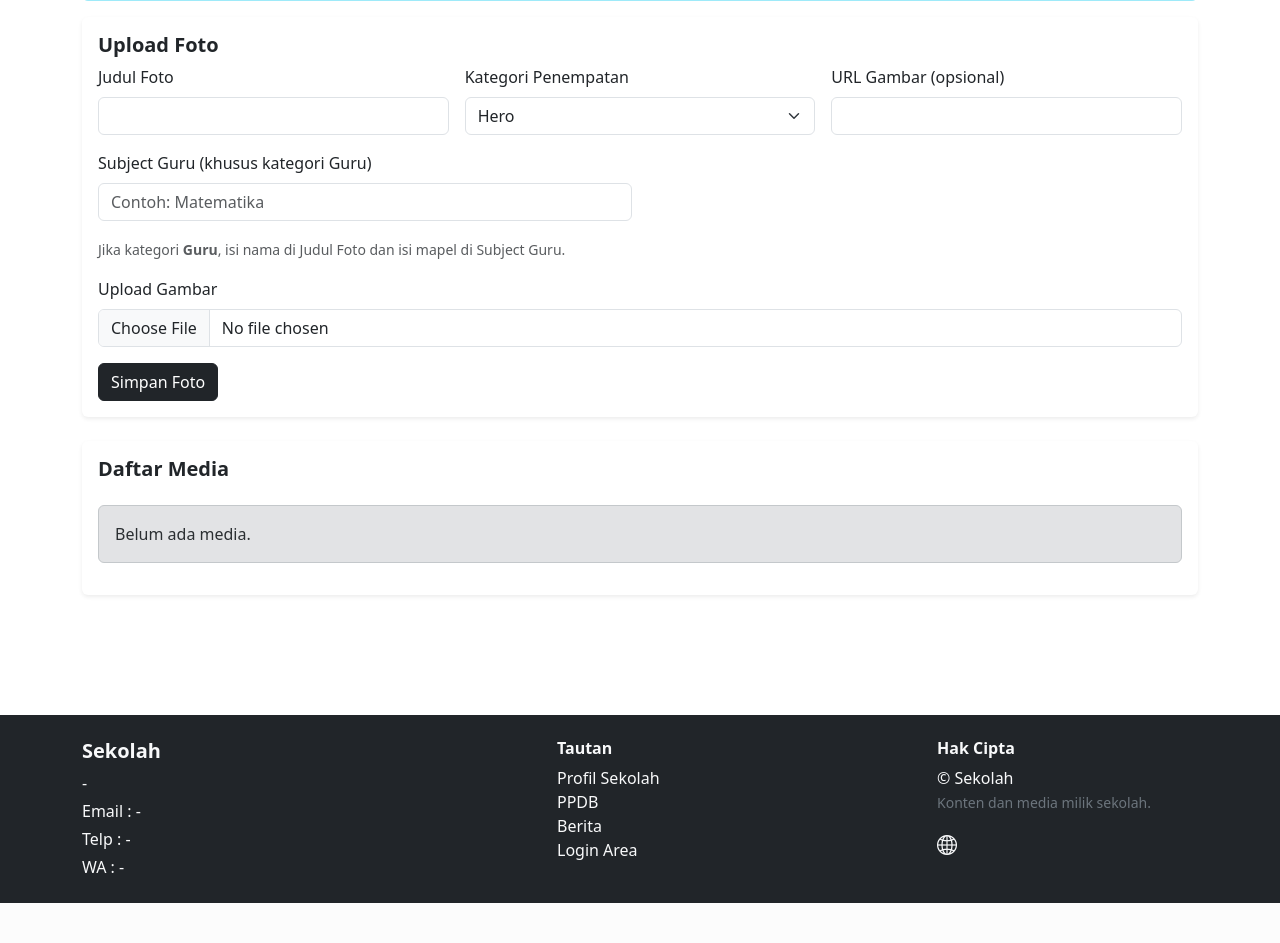
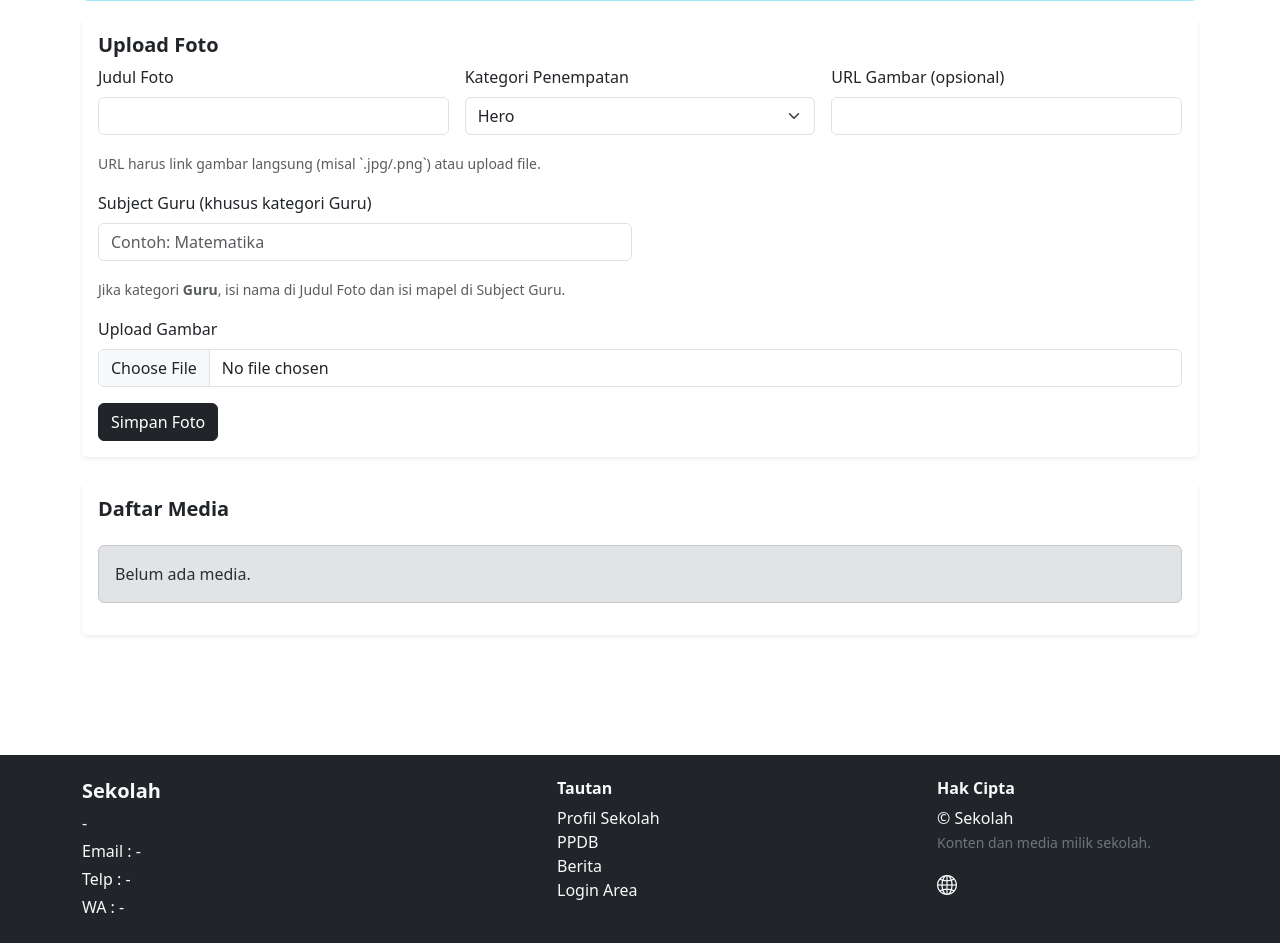
Before and after one commit to jie3116/rq_web, a Flask app: page /admin/content/media in a window 1280 px wide. Shown: the part 580-1523 px from the top of the page. Before the commit the page ends 1483 px from the top, so only its background shows below. Run offline with Flask 3, Linux system fonts and the light colour scheme; the visitor is signed in with stand-in values (Sample User, id 1); data comes from the database, SQL or seed files in the repository; data that the repository does not hold is empty.

Commit message:
perbaikan pengeloalaan konten media

```diff
--- a/app/blueprints/admin/routes.py
+++ b/app/blueprints/admin/routes.py
@@ -103,6 +103,53 @@ def _normalize_youtube_embed_url(value):
 def _normalize_map_embed_url(value):
     raw = _sanitize_text(_extract_iframe_src(value))
     return raw
+
+
+def _normalize_image_url(value):
+    raw = _sanitize_text(value)
+    if not raw:
+        return ""
+
+    # Allow static absolute path generated by app and root-relative media path.
+    if raw.startswith("/"):
+        return raw
+
+    parsed = urlparse(raw)
+    scheme = (parsed.scheme or "").lower()
+
+    # Convert common Google Drive share URLs to a direct image URL.
+    if "drive.google.com" in (parsed.netloc or "").lower():
+        file_id = ""
+        parts = [p for p in (parsed.path or "").split("/") if p]
+        if "file" in parts and "d" in parts:
+            try:
+                file_id = parts[parts.index("d") + 1]
+            except (IndexError, ValueError):
+                file_id = ""
+        if not file_id:
+            file_id = parse_qs(parsed.query).get("id", [""])[0]
+        if file_id:
+            return f"https://drive.google.com/uc?export=view&id={file_id}"
+
+    if scheme in {"http", "https"}:
+        return raw
+
+    # User often pastes domain/path without scheme.
+    if "://" not in raw and "." in raw:
+        return f"https://{raw.lstrip('/')}"
+
+    return raw
+
+
+def _looks_like_image_url(value):
+    url = (value or "").strip().lower()
+    if not url:
+        return False
+    if url.startswith("/"):
+        return True
+    if url.startswith(("http://", "https://")):
+        return True
+    return False
 
 
 def _slugify(text):
@@ -293,7 +340,14 @@ def content_profil():
         setting.about_mission = _sanitize_html(request.form.get("about_mission"))
         setting.headmaster_quote = _sanitize_html(request.form.get("headmaster_quote"))
         setting.headmaster_name = _sanitize_text(request.form.get("headmaster_name"))
-        setting.headmaster_photo_url = _sanitize_text(request.form.get("headmaster_photo_url"))
+        setting.headmaster_photo_url = _normalize_image_url(request.form.get("headmaster_photo_url"))
+        if setting.headmaster_photo_url and not _looks_like_image_url(setting.headmaster_photo_url):
+            flash(
+                "URL foto kepala sekolah tidak terlihat seperti direct image URL. "
+                "Gunakan link file gambar langsung (jpg/png/webp).",
+                "danger",
+            )
+            return redirect(url_for("admin.content_profil"))
 
         upload = request.files.get("headmaster_photo")
         if upload and upload.filename:
@@ -510,7 +564,10 @@ def content_berita():
             flash("Judul artikel wajib diisi.", "danger")
             return redirect(url_for("admin.content_berita"))
 
-        cover_url = _sanitize_text(request.form.get("cover_url"))
+        cover_url = _normalize_image_url(request.form.get("cover_url"))
+        if cover_url and not _looks_like_image_url(cover_url):
+            flash("URL cover harus berupa direct image URL (jpg/png/webp).", "danger")
+            return redirect(url_for("admin.content_berita"))
         upload = request.files.get("cover_photo")
         if upload and upload.filename:
             try:
@@ -563,7 +620,10 @@ def edit_berita(post_id):
         manual_slug = _sanitize_text(request.form.get("slug"))
         post.slug = _unique_slug(manual_slug or post.title, current_id=post.id)
 
-        cover_url = _sanitize_text(request.form.get("cover_url"))
+        cover_url = _normalize_image_url(request.form.get("cover_url"))
+        if cover_url and not _looks_like_image_url(cover_url):
+            flash("URL cover harus berupa direct image URL (jpg/png/webp).", "danger")
+            return redirect(url_for("admin.edit_berita", post_id=post.id))
         if cover_url:
             post.cover_url = cover_url
 
@@ -689,7 +749,10 @@ def content_media():
         category = _sanitize_text(request.form.get("category") or "Kegiatan")
         teacher_subject = request.form.get("teacher_subject")
         title = _compose_media_title(title, category, teacher_subject)
-        image_url = _sanitize_text(request.form.get("image_url"))
+        image_url = _normalize_image_url(request.form.get("image_url"))
+        if image_url and not _looks_like_image_url(image_url):
+            flash("URL gambar harus berupa direct image URL (jpg/png/webp).", "danger")
+            return redirect(url_for("admin.content_media"))
 
         upload = request.files.get("gallery_photo")
         if upload and upload.filename:
@@ -727,7 +790,10 @@ def edit_media(item_id):
             request.form.get("teacher_subject"),
         )
         item.category = form_category
-        image_url = _sanitize_text(request.form.get("image_url"))
+        image_url = _normalize_image_url(request.form.get("image_url"))
+        if image_url and not _looks_like_image_url(image_url):
+            flash("URL gambar harus berupa direct image URL (jpg/png/webp).", "danger")
+            return redirect(url_for("admin.edit_media", item_id=item.id))
         if image_url:
             item.image_url = image_url
 
@@ -771,7 +837,10 @@ def content_testimoni():
             flash("Nama dan isi testimoni wajib diisi.", "danger")
             return redirect(url_for("admin.content_testimoni"))
 
-        photo_url = _sanitize_text(request.form.get("photo_url"))
+        photo_url = _normalize_image_url(request.form.get("photo_url"))
+        if photo_url and not _looks_like_image_url(photo_url):
+            flash("URL foto testimoni harus berupa direct image URL (jpg/png/webp).", "danger")
+            return redirect(url_for("admin.content_testimoni"))
         upload = request.files.get("testimonial_photo")
         if upload and upload.filename:
             try:
@@ -804,7 +873,10 @@ def edit_testimoni(item_id):
         item.name = _sanitize_text(request.form.get("name") or item.name)
         item.role = _sanitize_text(request.form.get("role") or item.role)
         item.quote = _sanitize_text(request.form.get("quote") or item.quote)
-        photo_url = _sanitize_text(request.form.get("photo_url"))
+        photo_url = _normalize_image_url(request.form.get("photo_url"))
+        if photo_url and not _looks_like_image_url(photo_url):
+            flash("URL foto testimoni harus berupa direct image URL (jpg/png/webp).", "danger")
+            return redirect(url_for("admin.edit_testimoni", item_id=item.id))
         if photo_url:
             item.photo_url = photo_url
 
--- a/app/templates/admin/content_media.html
+++ b/app/templates/admin/content_media.html
@@ -23,6 +23,7 @@
         <div class="col-md-4"><label class="form-label">Judul Foto</label><input class="form-control" name="title"></div>
         <div class="col-md-4"><label class="form-label">Kategori Penempatan</label><select class="form-select" name="category"><option value="Hero">Hero</option><option value="Guru">Guru</option><option value="Kegiatan">Kegiatan</option><option value="Fasilitas">Fasilitas</option><option value="Profil">Profil</option></select></div>
         <div class="col-md-4"><label class="form-label">URL Gambar (opsional)</label><input class="form-control" name="image_url"></div>
+        <div class="col-12"><small class="text-muted">URL harus link gambar langsung (misal `.jpg/.png`) atau upload file.</small></div>
         <div class="col-md-6"><label class="form-label">Subject Guru (khusus kategori Guru)</label><input class="form-control" name="teacher_subject" placeholder="Contoh: Matematika"></div>
         <div class="col-12"><small class="text-muted">Jika kategori <strong>Guru</strong>, isi nama di Judul Foto dan isi mapel di Subject Guru.</small></div>
         <div class="col-12"><label class="form-label">Upload Gambar</label><input class="form-control" type="file" name="gallery_photo"></div>
--- a/app/templates/admin/content_profil.html
+++ b/app/templates/admin/content_profil.html
@@ -28,6 +28,7 @@
           <textarea class="form-control js-richtext" name="headmaster_quote" rows="5">{{ setting.headmaster_quote }}</textarea>
           <label class="form-label mt-3">URL Foto (opsional)</label>
           <input class="form-control" name="headmaster_photo_url" value="{{ setting.headmaster_photo_url }}">
+          <div class="form-text">Gunakan direct image URL (https://...jpg/png/webp) atau upload file di bawah.</div>
           <label class="form-label mt-3">Upload Foto Kepala Sekolah</label>
           <input class="form-control" type="file" name="headmaster_photo">
         </div>
```
Also changed, not shown: DEPLOYMENT.md (+17 -1 lines), README.md.
